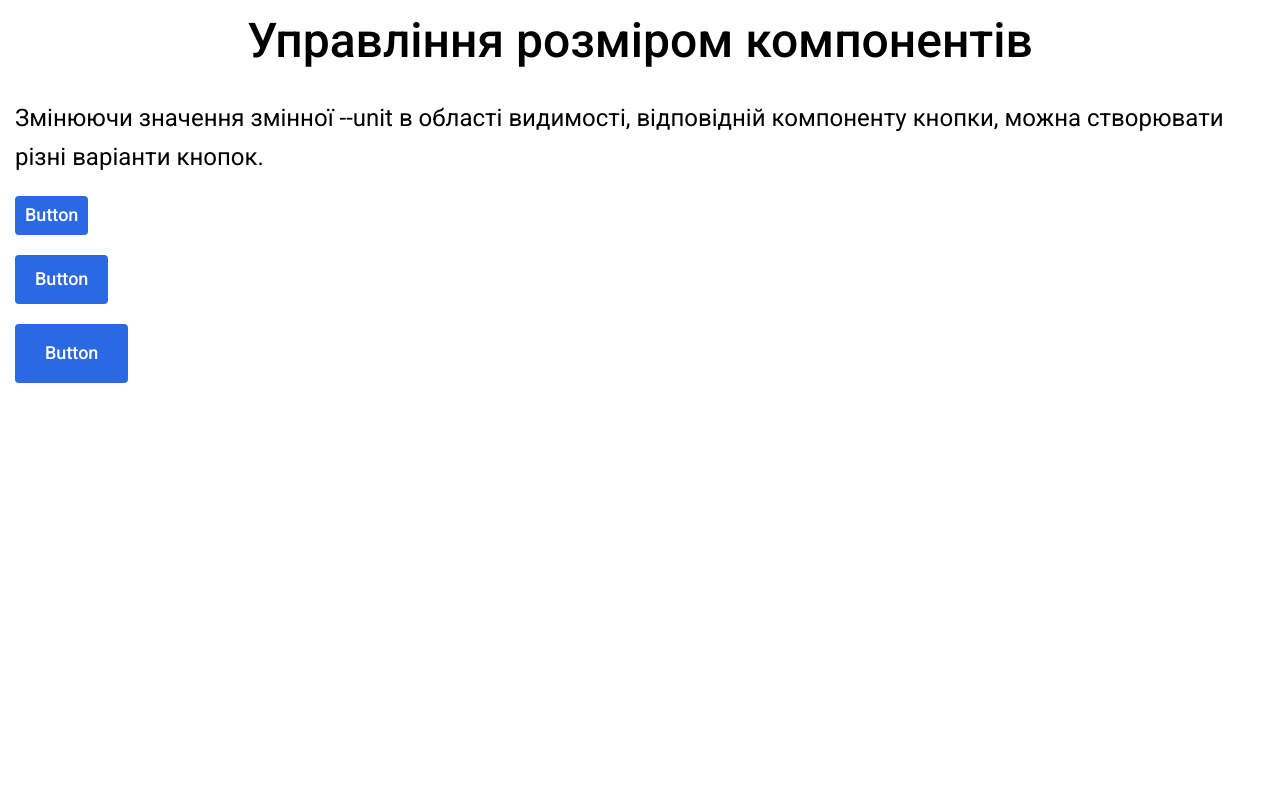
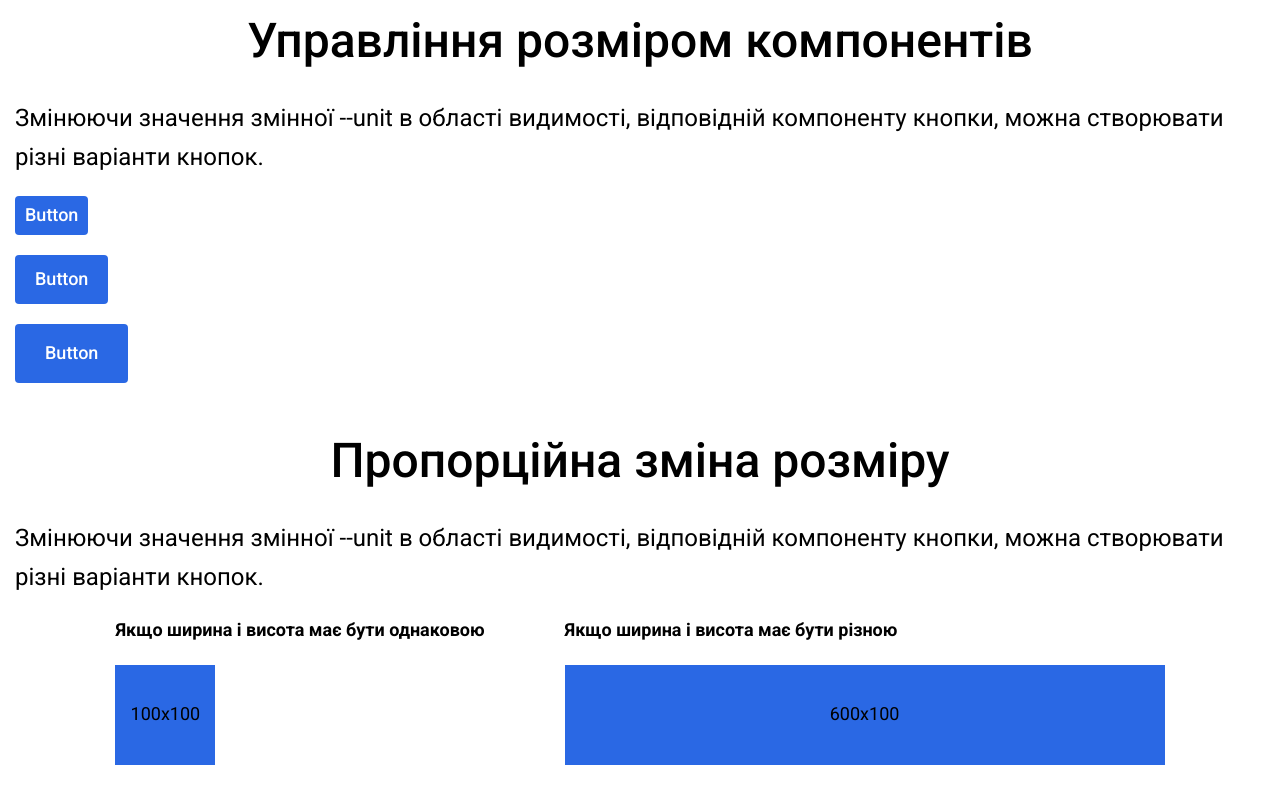
Before and after one commit to Vidiborets0012/custom-properties, a plain HTML site: page index.html in a window 1280 px wide. Shown: the part 951-1754 px from the top of the page. Before the commit the page ends 1374 px from the top, so only its background shows below. Drawn offline with Linux system fonts and the light colour scheme.

Commit message:
add content, markup, and styles to page__resize block

```diff
--- a/css/style.css
+++ b/css/style.css
@@ -173,3 +173,35 @@ body {
 .component-size__button--large {
   --unit: 15px 30px;
 }
+
+/* ******************************* */
+/* ***** page__resize ***** */
+
+.resize-content__box-title {
+  margin-bottom: 20px;
+}
+
+.resize-content__inner {
+  display: flex;
+  justify-content: center;
+  gap: 80px;
+}
+
+.resize-content__box-box {
+  --size: 100px;
+  width: var(--size);
+  height: var(--size);
+  display: flex;
+  justify-content: center;
+  align-items: center;
+  background-color: #2a68e4;
+}
+
+.resize-content__box-box--resize {
+  /* width: 600px;
+  height: 100px; */
+  --size: 600px;
+  --aspect-ratio: 6; /* 600 / 100 = 6 */
+  width: var(--size);
+  height: calc(var(--size) / var(--aspect-ratio));
+}
--- a/index.html
+++ b/index.html
@@ -97,6 +97,30 @@
           </div>
         </div>
       </section>
+
+      <section class="page__resize resize section">
+        <div class="section__container">
+          <div class="section__header header-section">
+            <h2 class="header-section__title title">Пропорційна зміна розміру</h2>
+            <p class="header-section__text">
+              Змінюючи значення змінної --unit в області видимості, відповідній компоненту кнопки,
+              можна створювати різні варіанти кнопок.
+            </p>
+          </div>
+          <div class="section__content content-section resize-content">
+            <div class="resize-content__inner">
+              <div class="resize-content__box">
+                <h3 class="resize-content__box-title">Якщо ширина і висота має бути однаковою</h3>
+                <div class="resize-content__box-box">100х100</div>
+              </div>
+              <div class="resize-content__box">
+                <h3 class="resize-content__box-title">Якщо ширина і висота має бути різною</h3>
+                <div class="resize-content__box-box resize-content__box-box--resize">600х100</div>
+              </div>
+            </div>
+          </div>
+        </div>
+      </section>
     </main>
     <script src="js/main.js"></script>
   </body>
```
